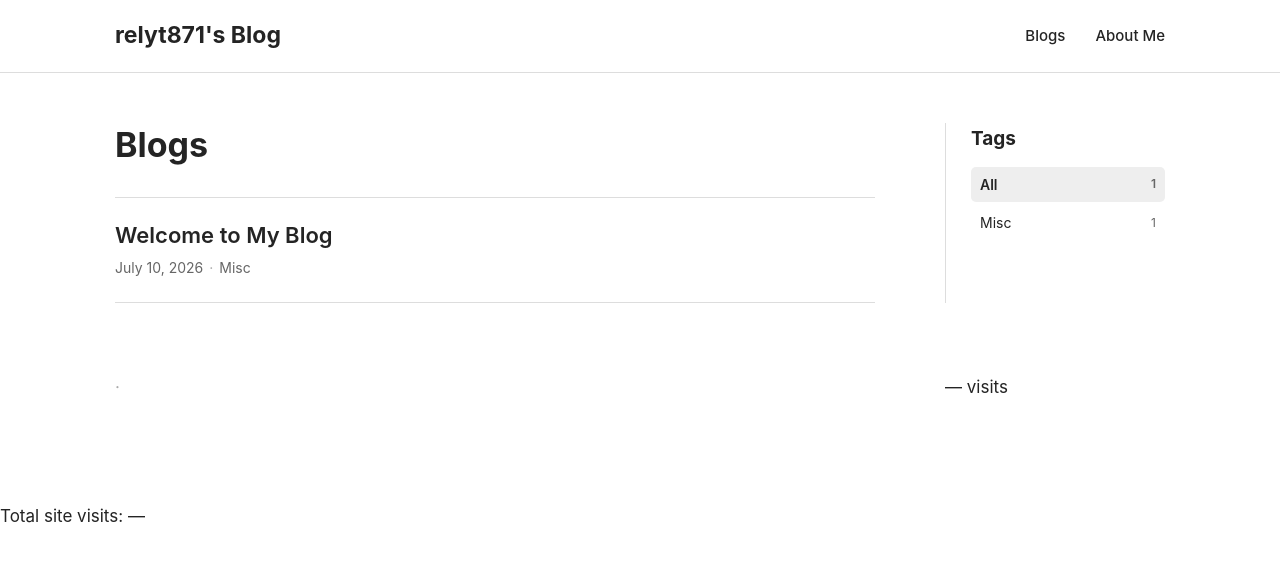
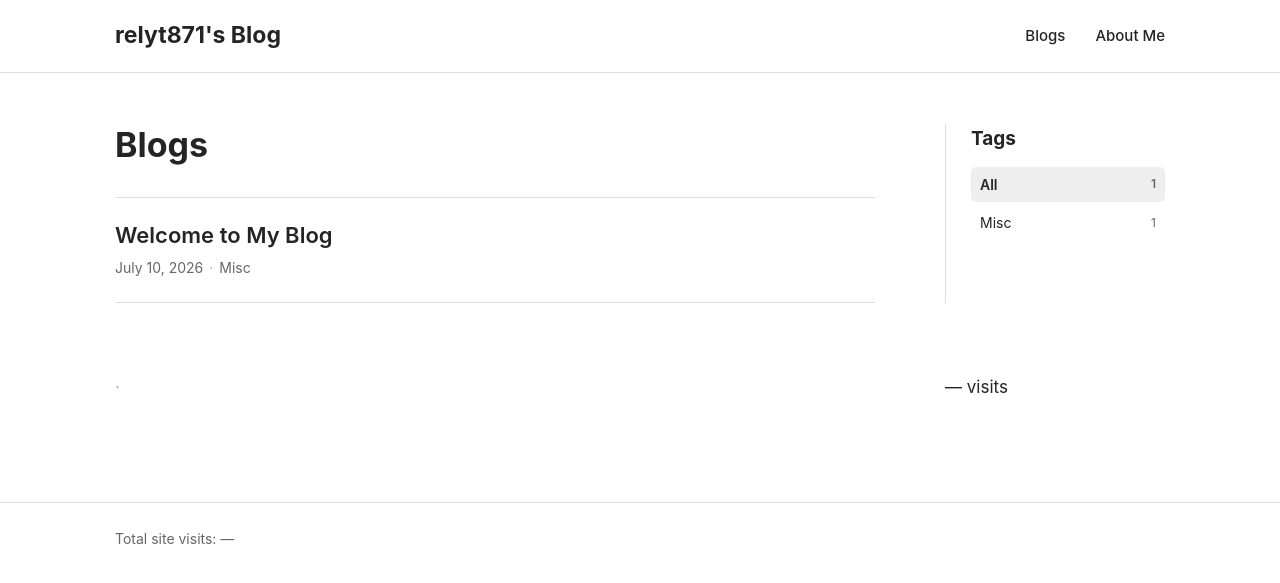
Before and after one commit to relyt871/relyt871.github.io, a Jekyll site: the page built from index.md, in a window 1280 px wide. Shown: the top 583 px of the page. Built offline with Jekyll 4.4.1, drawn with Linux system fonts in a browser that asks for light colours.

Commit message:
Update style.css

```diff
--- a/assets/css/style.css
+++ b/assets/css/style.css
@@ -428,6 +428,41 @@ hr {
 
 
 /*
+ * Visitor counts and footer
+ */
+
+.visit-count {
+  font-variant-numeric:
+    tabular-nums;
+}
+
+
+.site-footer {
+  border-top:
+    1px
+    solid
+    var(--border-color);
+
+  color:
+    var(--secondary-text-color);
+
+  font-size: 14px;
+}
+
+
+.footer-inner {
+  width: min(
+    calc(100% - 48px),
+    var(--content-width)
+  );
+
+  margin: 0 auto;
+
+  padding: 24px 0;
+}
+
+
+/*
  * Mobile layout
  */
 
```
